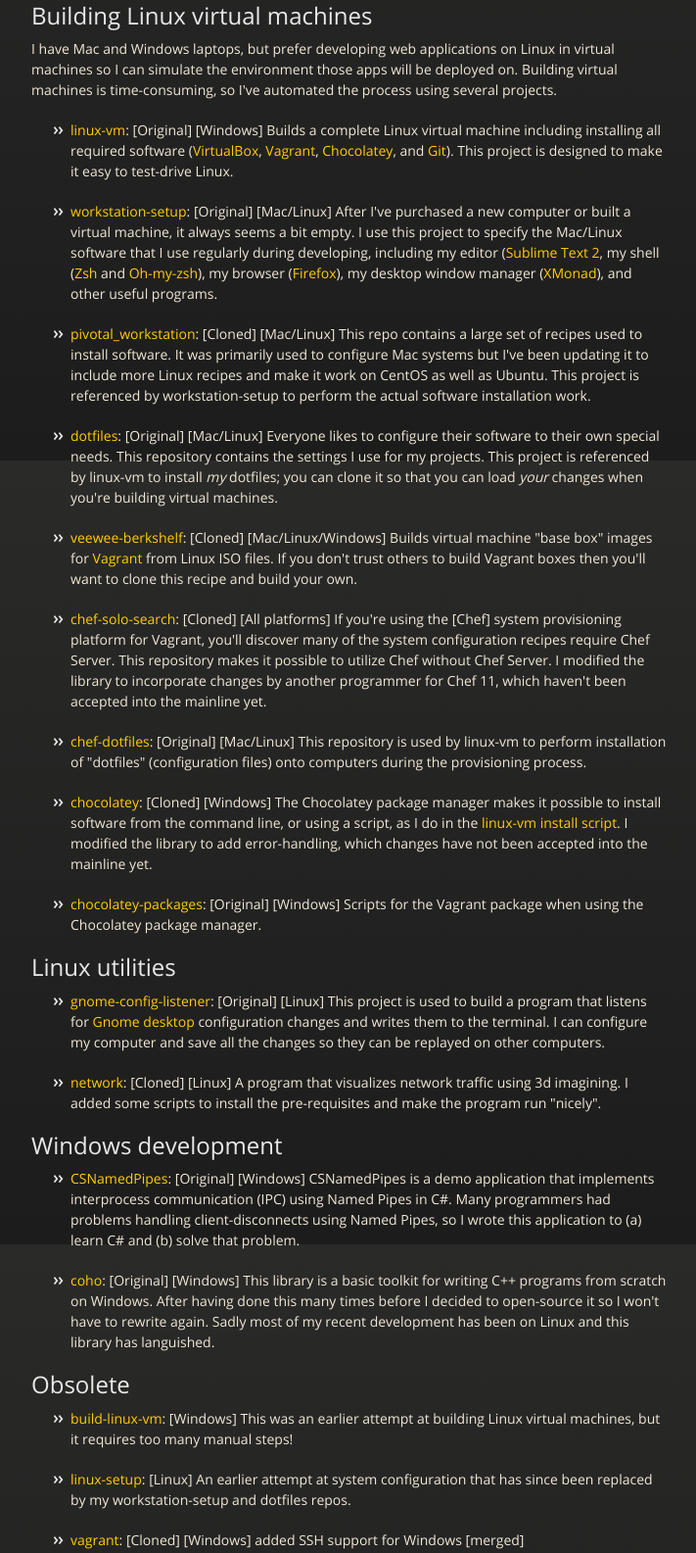
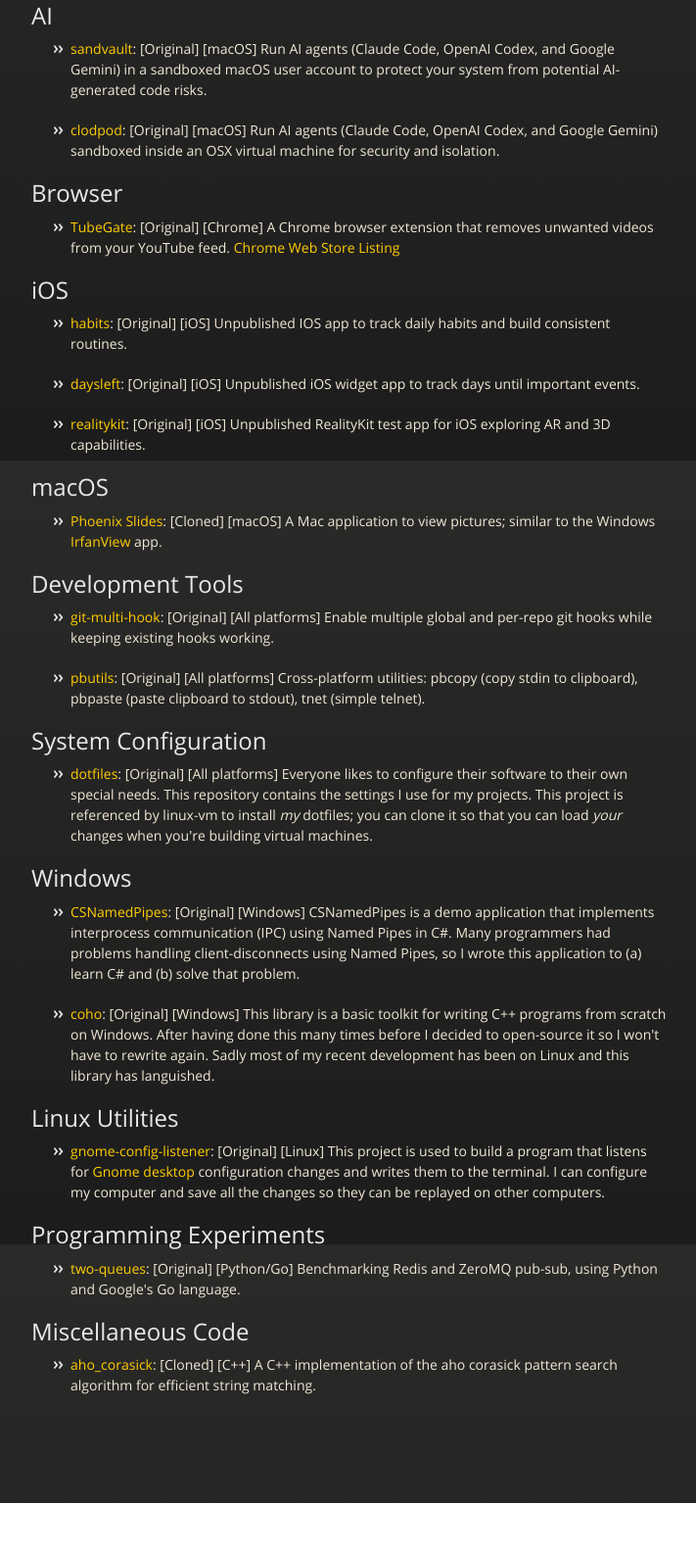
Before and after one commit to webcoyote/webcoyote.github.io, a plain HTML site: page index.html in a window 1280 px wide. Shown: the part 330-1915 px from the top of the page at 98% size, without its empty margins (283-994 px from the left). After the commit the page ends 1864 px from the top, so only its background shows below. Drawn offline with nearby package versions, Linux system fonts and the light colour scheme.

Commit message:
Update repo list

```diff
--- a/index.html
+++ b/index.html
@@ -36,67 +36,68 @@
         </div>
 
         <p>If you've looked at my <a href="https://github.com/webcoyote">GitHub page</a> you might be a bit confused by all the projects listed there. What are they and how do they relate to each other?!? I hope this page will explain.</p>
-<h2>Building Linux virtual machines</h2>
-<p>I have Mac and Windows laptops, but prefer developing web applications on Linux in virtual machines so I can simulate the environment those apps will be deployed on. Building virtual machines is time-consuming, so I've automated the process using several projects.</p>
+<h2>AI</h2>
 <ul>
 <li>
-<p><a href="https://github.com/webcoyote/linux-vm">linux-vm</a>: [Original] [Windows] Builds a complete Linux virtual machine including installing all required software (<a href="https://www.virtualbox.org/">VirtualBox</a>, <a href="http://vagrantup.com/">Vagrant</a>, <a href="http://chocolatey.org/">Chocolatey</a>, and <a href="http://git-scm.com/">Git</a>). This project is designed to make it easy to test-drive Linux.</p>
+<p><a href="https://github.com/webcoyote/sandvault">sandvault</a>: [Original] [macOS] Run AI agents (Claude Code, OpenAI Codex, and Google Gemini) in a sandboxed macOS user account to protect your system from potential AI-generated code risks.</p>
 </li>
 <li>
-<p><a href="https://github.com/webcoyote/workstation-setup">workstation-setup</a>: [Original] [Mac/Linux] After I've purchased a new computer or built a virtual machine, it always seems a bit empty. I use this project to specify the Mac/Linux software that I use regularly during developing, including my editor (<a href="https://www.sublimetext.com/">Sublime Text 2</a>, my shell (<a href="http://www.zsh.org/">Zsh</a> and <a href="https://github.com/robbyrussell/oh-my-zsh">Oh-my-zsh</a>), my browser (<a href="http://www.mozilla.org/en-US/firefox/new/">Firefox</a>), my desktop window manager (<a href="http://xmonad.org/">XMonad</a>), and other useful programs.</p>
+<p><a href="https://github.com/webcoyote/clodpod">clodpod</a>: [Original] [macOS] Run AI agents (Claude Code, OpenAI Codex, and Google Gemini) sandboxed inside an OSX virtual machine for security and isolation.</p>
+</li>
+</ul>
+<h2>Browser</h2>
+<ul>
+<li><a href="https://github.com/webcoyote/TubeGate">TubeGate</a>: [Original] [Chrome] A Chrome browser extension that removes unwanted videos from your YouTube feed. <a href="https://chromewebstore.google.com/detail/tubegate/aokfpmegeafainbhjfhkgnhlodnndpck">Chrome Web Store Listing</a></li>
+</ul>
+<h2>iOS</h2>
+<ul>
+<li>
+<p><a href="https://github.com/webcoyote/habits">habits</a>: [Original] [iOS] Unpublished IOS app to track daily habits and build consistent routines.</p>
 </li>
 <li>
-<p><a href="https://github.com/webcoyote/pivotal_workstation">pivotal_workstation</a>: [Cloned] [Mac/Linux] This repo contains a large set of recipes used to install software. It was primarily used to configure Mac systems but I've been updating it to include more Linux recipes and make it work on CentOS as well as Ubuntu. This project is referenced by workstation-setup to perform the actual software installation work.</p>
+<p><a href="https://github.com/webcoyote/daysleft">daysleft</a>: [Original] [iOS] Unpublished iOS widget app to track days until important events.</p>
 </li>
 <li>
-<p><a href="https://github.com/webcoyote/dotfiles">dotfiles</a>: [Original] [Mac/Linux] Everyone likes to configure their software to their own special needs. This repository contains the settings I use for my projects. This project is referenced by linux-vm to install <em>my</em> dotfiles; you can clone it so that you can load <em>your</em> changes when you're building virtual machines.</p>
+<p><a href="https://github.com/webcoyote/realitykit">realitykit</a>: [Original] [iOS] Unpublished RealityKit test app for iOS exploring AR and 3D capabilities.</p>
+</li>
+</ul>
+<h2>macOS</h2>
+<ul>
+<li><a href="https://github.com/webcoyote/creevey">Phoenix Slides</a>: [Cloned] [macOS] A Mac application to view pictures; similar to the Windows <a href="https://www.irfanview.com">IrfanView</a> app.</li>
+</ul>
+<h2>Development Tools</h2>
+<ul>
+<li>
+<p><a href="https://github.com/webcoyote/git-multi-hook">git-multi-hook</a>: [Original] [All platforms] Enable multiple global and per-repo git hooks while keeping existing hooks working.</p>
 </li>
 <li>
-<p><a href="https://github.com/webcoyote/veewee-berkshelf">veewee-berkshelf</a>: [Cloned] [Mac/Linux/Windows] Builds virtual machine "base box" images for <a href="http://vagrantup.com/">Vagrant</a> from Linux ISO files. If you don't trust others to build Vagrant boxes then you'll want to clone this recipe and build your own.</p>
-</li>
-<li>
-<p><a href="https://github.com/webcoyote/chef-solo-search">chef-solo-search</a>: [Cloned] [All platforms] If you're using the [Chef] system provisioning platform for Vagrant, you'll discover many of the system configuration recipes require Chef Server. This repository makes it possible to utilize Chef without Chef Server. I modified the library to incorporate changes by another programmer for Chef 11, which haven't been accepted into the mainline yet.</p>
-</li>
-<li>
-<p><a href="https://github.com/webcoyote/chef-dotfiles">chef-dotfiles</a>: [Original] [Mac/Linux] This repository is used by linux-vm to perform installation of "dotfiles" (configuration files) onto computers during the provisioning process.</p>
-</li>
-<li>
-<p><a href="https://github.com/webcoyote/chocolatey">chocolatey</a>: [Cloned] [Windows] The Chocolatey package manager makes it possible to install software from the command line, or using a script, as I do in the <a href="https://github.com/webcoyote/linux-vm/blob/master/INSTALL.ps1">linux-vm install script</a>. I modified the library to add error-handling, which changes have not been accepted into the mainline yet.</p>
-</li>
-<li>
-<p><a href="https://github.com/webcoyote/chocolatey-packages">chocolatey-packages</a>: [Original] [Windows] Scripts for the Vagrant package when using the Chocolatey package manager.</p>
+<p><a href="https://github.com/webcoyote/pbutils">pbutils</a>: [Original] [All platforms] Cross-platform utilities: pbcopy (copy stdin to clipboard), pbpaste (paste clipboard to stdout), tnet (simple telnet).</p>
 </li>
 </ul>
-<h2>Linux utilities</h2>
+<h2>System Configuration</h2>
+<ul>
+<li><a href="https://github.com/webcoyote/dotfiles">dotfiles</a>: [Original] [All platforms] Everyone likes to configure their software to their own special needs. This repository contains the settings I use for my projects. This project is referenced by linux-vm to install <em>my</em> dotfiles; you can clone it so that you can load <em>your</em> changes when you're building virtual machines.</li>
+</ul>
+<h2>Windows</h2>
 <ul>
 <li>
-<p><a href="https://github.com/webcoyote/gnome-config-listener">gnome-config-listener</a>: [Original] [Linux] This project is used to build a program that listens for <a href="http://www.gnome.org/">Gnome desktop</a> configuration changes and writes them to the terminal. I can configure my computer and save all the changes so they can be replayed on other computers.</p>
-</li>
-<li>
-<p><a href="https://github.com/webcoyote/network">network</a>: [Cloned] [Linux] A program that visualizes network traffic using 3d imagining. I added some scripts to install the pre-requisites and make the program run "nicely".</p>
-</li>
-</ul>
-<h2>Windows development</h2>
-<ul>
-<li>
-<p><a href="https://github.com/webcoyote/CSNamedPipes">CSNamedPipes</a>: [Original] [Windows]
-CSNamedPipes is a demo application that implements interprocess communication (IPC) using Named Pipes in C#. Many programmers had problems handling client-disconnects using Named Pipes, so I wrote this application to (a) learn C# and (b) solve that problem.</p>
+<p><a href="https://github.com/webcoyote/CSNamedPipes">CSNamedPipes</a>: [Original] [Windows] CSNamedPipes is a demo application that implements interprocess communication (IPC) using Named Pipes in C#. Many programmers had problems handling client-disconnects using Named Pipes, so I wrote this application to (a) learn C# and (b) solve that problem.</p>
 </li>
 <li>
 <p><a href="https://github.com/webcoyote/coho">coho</a>: [Original] [Windows] This library is a basic toolkit for writing C++ programs from scratch on Windows. After having done this many times before I decided to open-source it so I won't have to rewrite again. Sadly most of my recent development has been on Linux and this library has languished.</p>
 </li>
 </ul>
-<h2>Obsolete</h2>
+<h2>Linux Utilities</h2>
 <ul>
-<li>
-<p><a href="https://github.com/webcoyote/build-linux-vm">build-linux-vm</a>: [Windows] This was an earlier attempt at building Linux virtual machines, but it requires too many manual steps!</p>
-</li>
-<li>
-<p><a href="https://github.com/webcoyote/linux-setup">linux-setup</a>: [Linux] An earlier attempt at system configuration that has since been replaced by my workstation-setup and dotfiles repos.</p>
-</li>
-<li>
-<p><a href="https://github.com/webcoyote/vagrant">vagrant</a>: [Cloned] [Windows] added SSH support for Windows [merged]</p>
-</li>
+<li><a href="https://github.com/webcoyote/gnome-config-listener">gnome-config-listener</a>: [Original] [Linux] This project is used to build a program that listens for <a href="http://www.gnome.org/">Gnome desktop</a> configuration changes and writes them to the terminal. I can configure my computer and save all the changes so they can be replayed on other computers.</li>
+</ul>
+<h2>Programming Experiments</h2>
+<ul>
+<li><a href="https://github.com/webcoyote/two-queues">two-queues</a>: [Original] [Python/Go] Benchmarking Redis and ZeroMQ pub-sub, using Python and Google's Go language.</li>
+</ul>
+<h2>Miscellaneous Code</h2>
+<ul>
+<li><a href="https://github.com/webcoyote/aho_corasick">aho_corasick</a>: [Cloned] [C++] A C++ implementation of the aho corasick pattern search algorithm for efficient string matching.</li>
 </ul>
       </section>
 
```
Also changed, not shown: 3 other files.
